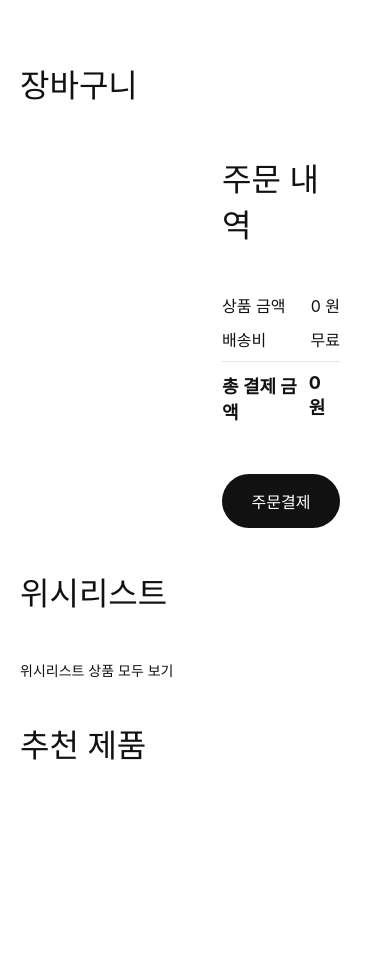
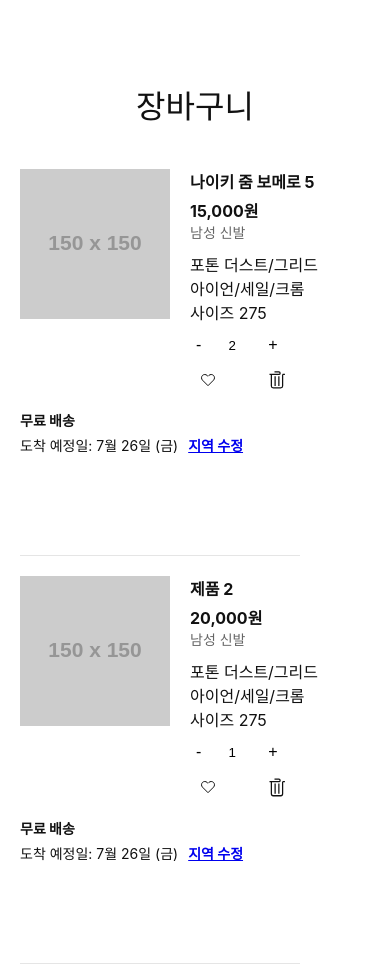
Before and after one commit to bsh-ko/vanilla_demo, a website built with Vite: page src/cart/cart.html in a window 390 px wide. Shown: the top 967 px of the page. Before the commit the page ends 844 px from the top, so only its background shows below. Built offline with nearby package versions, Linux system fonts and the light colour scheme; placeholder pictures from the web are drawn by us; files whose address does not match are found by name.

Commit message:
현재까지 진행상황 commit (퍼블리싱)

```diff
--- a/src/cart/cart.css
+++ b/src/cart/cart.css
@@ -1,12 +1,14 @@
 body {
-    font-family: -apple-system, BlinkMacSystemFont, 'Segoe UI', Roboto, Oxygen, Ubuntu, Cantarell, 'Open Sans', 'Helvetica Neue', sans-serif;
+    font-family: -apple-system, BlinkMacSystemFont, 'Segoe UI', Roboto, Oxygen,
+      Ubuntu, Cantarell, 'Open Sans', 'Helvetica Neue', sans-serif;
     margin: 0;
     padding: 20px;
     background-color: #fff;
     color: #111;
   }
 
-h1, h2 {
+  h1,
+  h2 {
     font-size: 32px;
     font-style: normal;
     font-weight: 500;
@@ -20,11 +22,12 @@
   .cart-container {
     display: flex;
     justify-content: space-between;
+    font-size: 16px;
     margin-bottom: 40px;
   }
 
   #cart-items {
-    width: 60%;
+    width: 100%;
   }
 
   #order-summary {
@@ -35,19 +38,21 @@
 
   .cart-item {
     display: flex;
-    padding: 20px 0;
-    border-bottom: 1px solid #e5e5e5;
+    align-items: flex-start;
+    padding-top: 20px;
   }
 
   .cart-item img {
-    width: 120px;
-    height: 120px;
+    width: 150px;
+    height: 150px;
     object-fit: cover;
     margin-right: 20px;
   }
 
   .item-details {
     flex-grow: 1;
+    display: flex;
+    flex-direction: column;
   }
 
   .item-name {
@@ -63,30 +68,33 @@
   }
 
   .item-price {
+    font-size: 16px;
     font-weight: bold;
   }
 
+  .item-details .item-header {
+    display: flex;
+    justify-content: space-between; /* 좌우 정렬 */
+    align-items: center;
+  }
+
   .quantity-control {
-    display: flex;
+    display: inline-flex;
     align-items: center;
     margin-top: 10px;
   }
 
   .quantity-control button {
-    width: 28px;
-    height: 28px;
-    background-color: #fff;
-    border: 1px solid #e5e5e5;
+    border: 1px solid inherit;
     font-size: 16px;
     cursor: pointer;
   }
 
   .quantity-control input {
-    width: 40px;
-    height: 28px;
+    width: 30px;
     text-align: center;
-    border: 1px solid #e5e5e5;
-    margin: 0 5px;
+    border: 1px solid #fff;
+    margin-left: 10px;
   }
 
   .item-actions {
@@ -95,7 +103,14 @@
     margin-top: 10px;
   }
 
-.remove-item, .add-to-wishlist {
+  .item-size,
+  .quantity-control {
+    display: inline-block;
+    margin-right: 20px;
+  }
+
+  .remove-item,
+  .add-to-wishlist {
     background: none;
     border: none;
     cursor: pointer;
@@ -132,6 +147,7 @@
     font-size: 16px;
     cursor: pointer;
     margin-top: 20px;
+    text-align: center;
   }
 
   .delivery-info {
@@ -144,7 +160,15 @@
     margin-top: 40px;
   }
 
+  #wishlist-items {
+    display: flex;
+    flex-wrap: wrap;
+    justify-content: flex-start; /* 왼쪽 정렬 */
+    gap: 20px; /* 아이템 간 간격 */
+  }
+
   .wishlist-item {
+    flex: 0 0 48%; /* 각 아이템이 50% 공간을 차지하도록 */
     display: flex;
     align-items: center;
     padding: 20px 0;
@@ -152,14 +176,9 @@
   }
 
   .wishlist-item img {
-    width: 100px;
-    height: 100px;
-    object-fit: cover;
+    max-width: 100%;
+    height: auto;
     margin-right: 20px;
-}
-
-.wishlist-item-details {
-    flex-grow: 1;
   }
 
   .add-to-cart-button {
@@ -177,3 +196,64 @@
     text-decoration: none;
     font-size: 14px;
   }
+
+  .button-class {
+    border: none;
+    outline: none;
+    background-color: inherit;
+  }
+
+  .delivery-info {
+    color: #111;
+    margin-top: 10px;
+    display: flex;
+    flex-direction: column;
+    gap: 5px;
+    padding-bottom: 100px;
+    border-bottom: 1px solid #e5e5e5;
+  }
+
+  /* 첫째 줄: 배송료 정보 */
+  .shipping-fee {
+    font-weight: bold; /* 배송료 정보는 볼드체 */
+  }
+
+  /* 둘째 줄: 도착 예정일, 지역 수정 */
+  .delivery-details {
+    display: flex;
+    gap: 10px;
+  }
+
+  .region-edit a {
+    text-decoration: underline; /* 밑줄 효과 */
+    font-weight: bold; /* 볼드체 */
+  }
+
+  /* 미디어 쿼리 */
+  /* 미디어 쿼리: 화면이 768px 이하로 줄어들면 세로 정렬로 변경 */
+  @media (max-width: 768px) {
+    .main-layout {
+      display: flex;
+      flex-direction: column; /* 세로 정렬 */
+    }
+
+    .cart-container {
+      display: block;
+    }
+
+    #order-button {
+      width: auto;
+    }
+
+    h1 {
+      text-align: center;
+    }
+
+    .item-details .item-header {
+      display: block;
+    }
+
+    #cart-items {
+      width: 80%;
+    }
+  }
--- a/src/cart/cart.html
+++ b/src/cart/cart.html
@@ -1,22 +1,24 @@
-<!DOCTYPE html>
+<!doctype html>
 <html lang="ko">
-
   <head>
-    <meta charset="UTF-8">
-    <meta name="viewport" content="width=device-width, initial-scale=1.0">
+    <meta charset="UTF-8" />
+    <meta name="viewport" content="width=device-width, initial-scale=1.0" />
     <title>장바구니</title>
-    <link rel="stylesheet" href="styles.css">
-    <link rel="stylesheet" href="cart.css">
+    <link rel="stylesheet" href="../../../style.css" />
+    <link rel="stylesheet" href="./cart.css" />
   </head>
-
   <body>
     <div id="app">
       <div class="main-layout">
+        <div class="cart-container">
+          <div class="cart-layout">
             <h1>장바구니</h1>
-            <div class="cart-container">
-                <div id="cart-items"></div> <!-- 장바구니 목록 -->
-                <div id="empty-cart-message" style="display: none;"> <!-- 장바구니 비어있을 때 문구 -->
+            <div id="cart-items"></div>
+            <!-- 장바구니 목록 -->
+            <div id="empty-cart-message" style="display: none">
+              <!-- 장바구니 비어있을 때 문구 -->
               장바구니에 상품이 없습니다.
+            </div>
           </div>
           <div id="order-summary">
             <h2>주문 내역</h2>
@@ -44,11 +46,9 @@
         </div>
       </div>
       <div class="recommend-container">
-            <h2>추천 제품</h2>
+        <h2 style="min-height: 500px">추천 제품</h2>
       </div>
-
     </div>
-    <script src="cart.js"></script>
+    <script src="./cart.js"></script>
   </body>
-
 </html>
--- a/src/cart/cart.js
+++ b/src/cart/cart.js
@@ -1,29 +1,68 @@
-import axios from 'axios';
+'use strict';
+// import axios from 'axios';
+
+// export default function api(method, url, data) {
+//   return axios({
+//     method,
+//     url: "https://11.fesp.shop/${url}",
+//     data,
+//     headers: {
+//       'Content-Type': 'application/json',
+//       'client-id': 'vanilla01',
+//     },
+//   });
+// }
 
 let cart = {
-    items: [],
-    total: 0
+  items: [
+    {
+      id: 1,
+      name: '나이키 줌 보메로 5',
+      option: '남성 신발',
+      description: '포톤 더스트/그리드아이언/세일/크롬',
+      size: 275,
+      price: 15000,
+      quantity: 2,
+      image: 'https://via.placeholder.com/150',
+      shippingfee: '무료 배송',
+      deliveryDate: '7월 26일 (금)',
+    },
+    {
+      id: 2,
+      name: '제품 2',
+      option: '남성 신발',
+      description: '포톤 더스트/그리드아이언/세일/크롬',
+      size: 275,
+      price: 20000,
+      quantity: 1,
+      image: 'https://via.placeholder.com/150',
+      shippingfee: '무료 배송',
+      deliveryDate: '7월 26일 (금)',
+    },
+  ],
+  total: 0,
 };
 
-let wishlist = [];
+let wishlist = [
+  {
+    id: 3,
+    name: '위시리스트 제품 1',
+    option: '남성 신발',
+    price: 30000,
+    image: 'https://via.placeholder.com/150',
+  },
+  {
+    id: 4,
+    name: '위시리스트 제품 2',
+    option: '남성 신발',
+    price: 25000,
+    image: 'https://via.placeholder.com/150',
+  },
+];
 
-// 초기화 함수: 서버에서 카트와 위시리스트 데이터를 불러옴
-async function initCart() {
-    // 카트 데이터 불러오기
-    await axios.get('https://11.fesp.shop/cart')
-        .then(response => {
-            cart.items = response.data.items;
+function initCart() {
   updateCartView();
-        })
-        .catch(error => console.error('카트 데이터를 불러오는 중 오류 발생:', error));
-
-    // 위시리스트 데이터 불러오기
-    axios.get('https://11.fesp.shop/wishlist')
-        .then(response => {
-            wishlist = response.data.items;
   updateWishlistView();
-        })
-        .catch(error => console.error('위시리스트 데이터를 불러오는 중 오류 발생:', error));
 }
 
 function updateCartView() {
@@ -40,25 +79,48 @@
     emptyCartMessage.style.display = 'none';
     orderSummary.style.display = 'block';
 
-        cartItemsContainer.innerHTML = cart.items.map(item => `
+    cartItemsContainer.innerHTML = cart.items
+      .map(
+        item => `
             <div class="cart-item">
                 <img src="${item.image}" alt="${item.name}">
                 <div class="item-details">
+                    <div class="item-header">
                         <div class="item-name">${item.name}</div>
+                        <div class="item-price">${item.price.toLocaleString()}원</div>
+                    </div>
                     <div class="item-option">${item.option}</div>
-                    <div class="item-price">${item.price.toLocaleString()}원</div>
+                    <div class="item-description">${item.description}</div>
+                    <div>
+                        <span class="item-size">사이즈 ${item.size}</span>
                         <div class="quantity-control">
-                        <button onclick="changeQuantity(${item.id}, -1)">-</button>
+                            <button class="button-class" onclick="changeQuantity(${item.id}, -1)">-</button>
                             <input type="number" value="${item.quantity}" min="1" onchange="updateQuantity(${item.id}, this.value)">
-                        <button onclick="changeQuantity(${item.id}, 1)">+</button>
+                            <button class="button-class" onclick="changeQuantity(${item.id}, 1)">+</button>
                         </div>
                     </div>
                     <div class="item-actions">
-                    <button class="add-to-wishlist" onclick="addToWishlist(${item.id})"><img src="../assets/icons/button36px/white-heart.svg" alt="빈 하트"></button>
-                    <button class="remove-item" onclick="removeItem(${item.id})">🗑️</button>
+                        <button class="add-to-wishlist button-class" onclick="addToWishlist(${item.id})">
+                            <img src="../../../public/assets/icons/button36px/white-heart.svg" alt="빈 하트" style="width: 24px; height: auto;">
+                        </button>
+                        <button class="remove-item button-class" onclick="removeItem(${item.id})">
+                            <img src="../../../public/assets/icons/button36px/delete.svg" alt="삭제" style="width: 20px; height: auto;">
+                        </button>
                     </div>
                 </div>
-        `).join('');
+            </div>
+            <div class="delivery-info">
+                <div class="shipping-fee">${item.shippingfee}</div>
+                <div class="delivery-details">
+                    도착 예정일: ${item.deliveryDate}
+                    <span class="region-edit">
+                    <a href="#">지역 수정</a>
+                    </span>
+                </div>
+            </div>
+        `,
+      )
+      .join('');
 
     updateOrderSummary();
   }
@@ -66,23 +128,33 @@
 
 function updateWishlistView() {
   const wishlistContainer = document.getElementById('wishlist-items');
-    wishlistContainer.innerHTML = wishlist.map(item => `
+  wishlistContainer.innerHTML = wishlist
+    .map(
+      item => `
         <div class="wishlist-item">
             <img src="${item.image}" alt="${item.name}">
             <div class="wishlist-item-details">
                 <div class="item-name">${item.name}</div>
                 <div class="item-option">${item.option}</div>
                 <div class="item-price">${item.price.toLocaleString()}원</div>
-            </div>
                 <button class="add-to-cart-button" onclick="addToCartFromWishlist(${item.id})">장바구니에 추가</button>
             </div>
-    `).join('');
+
+        </div>
+    `,
+    )
+    .join('');
 }
 
 function updateOrderSummary() {
-    const subtotal = cart.items.reduce((sum, item) => sum + item.price * item.quantity, 0);
-    document.getElementById('subtotal').textContent = `${subtotal.toLocaleString()}원`;
-    document.getElementById('total').textContent = `${subtotal.toLocaleString()}원`;
+  const subtotal = cart.items.reduce(
+    (sum, item) => sum + item.price * item.quantity,
+    0,
+  );
+  document.getElementById('subtotal').textContent =
+    `${subtotal.toLocaleString()}원`;
+  document.getElementById('total').textContent =
+    `${subtotal.toLocaleString()}원`;
 }
 
 function changeQuantity(itemId, change) {
@@ -90,10 +162,6 @@
   if (item) {
     item.quantity = Math.max(1, item.quantity + change);
     updateCartView();
-
-        // 서버에 변경된 수량 업데이트 요청
-        axios.put(`https://11.fesp.shop/cart/${itemId}`, { quantity: item.quantity })
-            .catch(error => console.error('수량 업데이트 중 오류 발생:', error));
   }
 }
 
@@ -102,10 +170,6 @@
   if (item) {
     item.quantity = Math.max(1, parseInt(newQuantity) || 1);
     updateCartView();
-
-        // 서버에 변경된 수량 업데이트 요청
-        axios.put(`https://11.fesp.shop/cart/${itemId}`, { quantity: item.quantity })
-            .catch(error => console.error('수량 업데이트 중 오류 발생:', error));
   }
 }
 
@@ -113,21 +177,13 @@
   // 카트에서 항목 제거
   cart.items = cart.items.filter(item => item.id !== itemId);
   updateCartView();
-
-    // 서버에 아이템 제거 요청
-    axios.delete(`https://11.fesp.shop/cart/${itemId}`)
-        .catch(error => console.error('아이템 제거 중 오류 발생:', error));
 }
 
 function addToWishlist(itemId) {
   const item = cart.items.find(i => i.id === itemId);
   if (item && !wishlist.some(w => w.id === itemId)) {
-        wishlist.push({...item, quantity: 1});
+    wishlist.push({ ...item, quantity: 1 });
     updateWishlistView();
-
-        // 서버에 위시리스트에 항목 추가 요청
-        axios.post('https://11.fesp.shop/wishlist', item)
-            .catch(error => console.error('위시리스트에 항목 추가 중 오류 발생:', error));
   }
 }
 
@@ -138,21 +194,14 @@
     if (existingCartItem) {
       existingCartItem.quantity += 1;
     } else {
-            cart.items.push({...item, quantity: 1});
+      cart.items.push({ ...item, quantity: 1 });
     }
     updateCartView();
-
-        // 서버에 카트에 항목 추가 요청
-        axios.post('https://11.fesp.shop/cart', item)
-            .catch(error => console.error('카트에 항목 추가 중 오류 발생:', error));
   }
 }
 
-document.getElementById('order-button').addEventListener('click', function() {
-    // 서버에 주문 요청
-    axios.post('https://11.fesp.shop/order', cart)
-        .then(() => alert('주문이 완료되었습니다!'))
-        .catch(error => console.error('주문 중 오류 발생:', error));
+document.getElementById('order-button').addEventListener('click', function () {
+  alert('주문이 완료되었습니다!');
 });
 
 window.onload = initCart;
```
Also changed, not shown: src/assets/icons/button36px/delete.svg (added), src/cart/img/image.png (deleted). Lines whose indentation alone changed are shown as unchanged.
